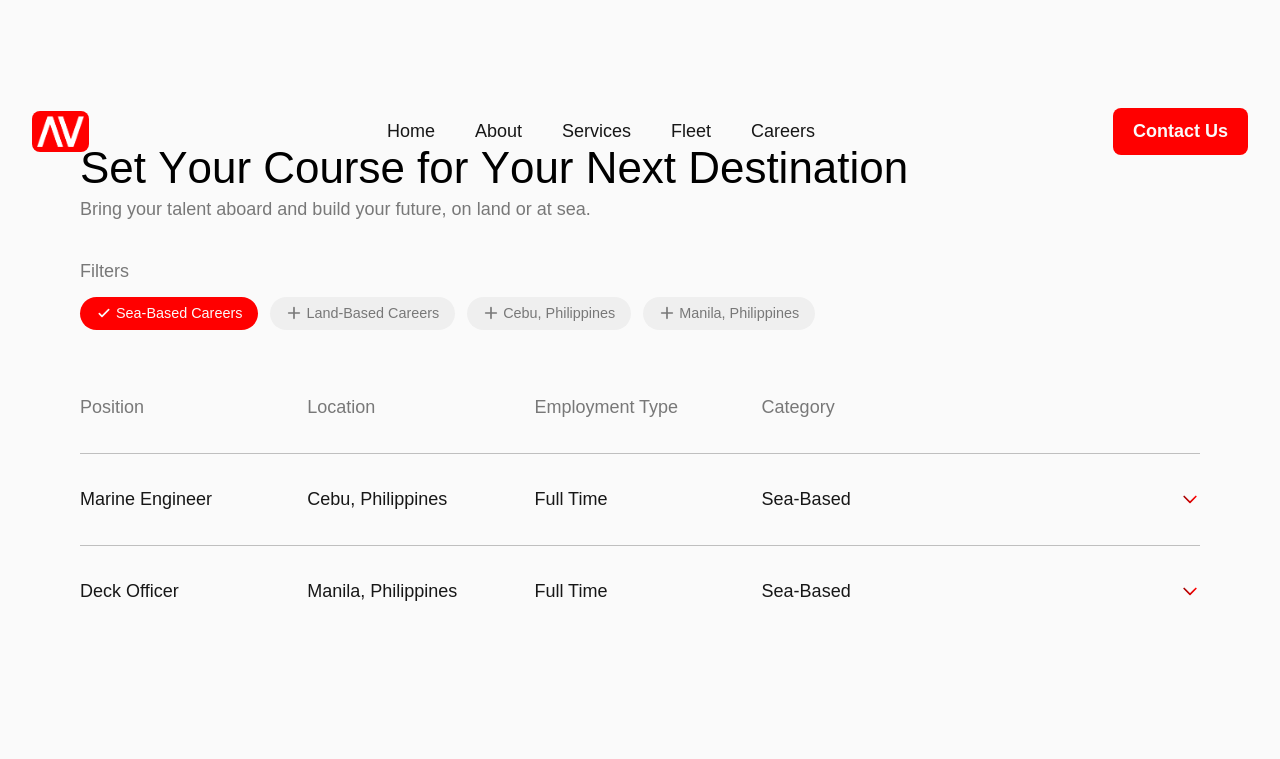
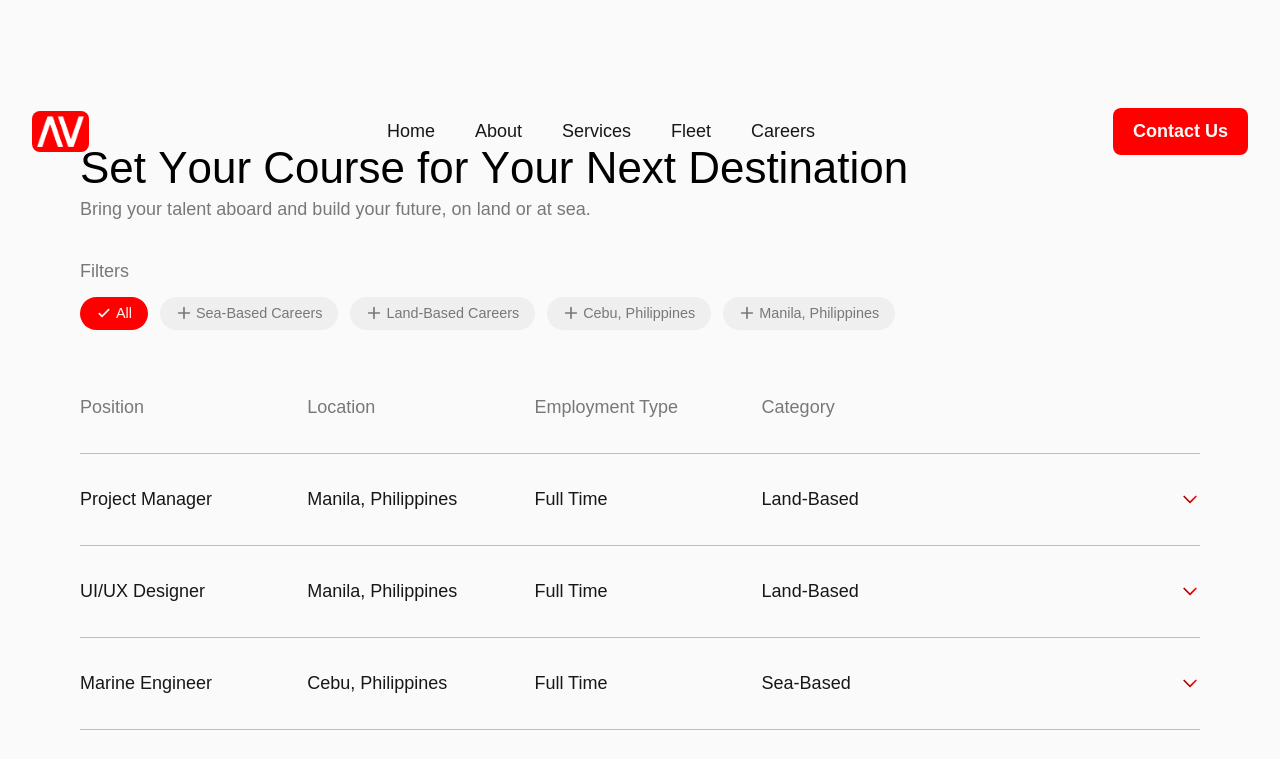
Before and after one commit to leigharriane/AVEGA-Website, a Next.js app: page /careers in a window 1280 px wide. Shown: the top 759 px of the page. Built offline with nearby package versions, Linux system fonts and the light colour scheme; a web font is replaced by a local one.

Commit message:
Add All in Career Filters and Improve selection, added dependencies

```diff
--- a/src/components/careers/Positions.tsx
+++ b/src/components/careers/Positions.tsx
@@ -10,21 +10,33 @@ import PlusIcon from "../../../public/icons/Plus";
 
 const Positions = () => {
   const [expandedRow, setExpandedRow] = useState<number | null>(null);
-  const [activeFilters, setActiveFilters] = useState<string[]>(["Sea-Based"]);
+  const [activeFilters, setActiveFilters] = useState<string[]>(["All"]);
 
   const filterOptions = [
+    { label: "All", value: "All", color: "bg-gray-200" },
     { label: "Sea-Based Careers", value: "Sea-Based", color: "bg-red-500" },
     { label: "Land-Based Careers", value: "Land-Based", color: "bg-red-200" },
     { label: "Cebu, Philippines", value: "Cebu", color: "bg-gray-200" },
     { label: "Manila, Philippines", value: "Manila", color: "bg-gray-200" },
   ];
 
-  const toggleFilter = (filterValue: string) => {
-    setActiveFilters((prev) =>
-      prev.includes(filterValue)
-        ? prev.filter((f) => f !== filterValue)
-        : [...prev, filterValue]
-    );
+  const toggleFilter = (value: string) => {
+    setActiveFilters((prev) => {
+      const isAll = value === "All";
+      const hasAll = prev.includes("All");
+
+      if (isAll) {
+        if (hasAll && prev.length === 1) return ["Sea-Based"];
+        return ["All"];
+      }
+
+      const base = prev.filter((f) => f !== "All");
+      const next = base.includes(value)
+        ? base.filter((f) => f !== value)
+        : [...base, value];
+
+      return next.length ? next : ["All"];
+    });
   };
 
   const toggleRow = (id: number) => {
@@ -32,13 +44,16 @@ const Positions = () => {
   };
 
   const filteredApplications = applications.filter((app) => {
-    if (activeFilters.length === 0) return true;
+    if (activeFilters.length === 0) return false;
     return activeFilters.some((filter) => {
       if (filter === "Sea-Based" || filter === "Land-Based") {
         return app.category === filter;
       }
       if (filter === "Cebu" || filter === "Manila") {
         return app.location.includes(filter);
+      }
+      if (filter === "All") {
+        return true;
       }
       return false;
     });
@@ -60,7 +75,11 @@ const Positions = () => {
                   : "bg-lightestGray text-lightGray"
               }`}
             >
-              {activeFilters.includes(filter.value) ? <CheckIcon /> : <PlusIcon />}
+              {activeFilters.includes(filter.value) ? (
+                <CheckIcon />
+              ) : (
+                <PlusIcon />
+              )}
               {filter.label}
             </button>
           ))}
@@ -87,19 +106,27 @@ const Positions = () => {
             onClick={() => toggleRow(app.id)}
           >
             <div className="font-medium text-black text-base">
-              <span className="md:hidden font-semibold text-lightGray block">Position:</span>
+              <span className="md:hidden font-semibold text-lightGray block">
+                Position:
+              </span>
               {app.position}
             </div>
             <div className="font-medium text-black text-base">
-              <span className="md:hidden font-semibold text-lightGray block">Location:</span>
+              <span className="md:hidden font-semibold text-lightGray block">
+                Location:
+              </span>
               {app.location}
             </div>
             <div className="font-medium text-black text-base">
-              <span className="md:hidden font-semibold text-lightGray block">Type:</span>
+              <span className="md:hidden font-semibold text-lightGray block">
+                Type:
+              </span>
               {app.type}
             </div>
             <div className="font-medium text-black text-base">
-              <span className="md:hidden font-semibold text-lightGray block">Category:</span>
+              <span className="md:hidden font-semibold text-lightGray block">
+                Category:
+              </span>
               {app.category}
             </div>
             <div className="flex justify-end items-center">
@@ -126,7 +153,8 @@ const Positions = () => {
                     WebkitBackgroundClip: "text",
                     color: "transparent",
                     borderBottom: "2px solid",
-                    borderImage: "linear-gradient(to right, #A30101, #FF0000) 1",
+                    borderImage:
+                      "linear-gradient(to right, #A30101, #FF0000) 1",
                     paddingBottom: "2px",
                   }}
                 >
```
Also changed, not shown: 1 other file (tests, documents, lock files or other folders).
